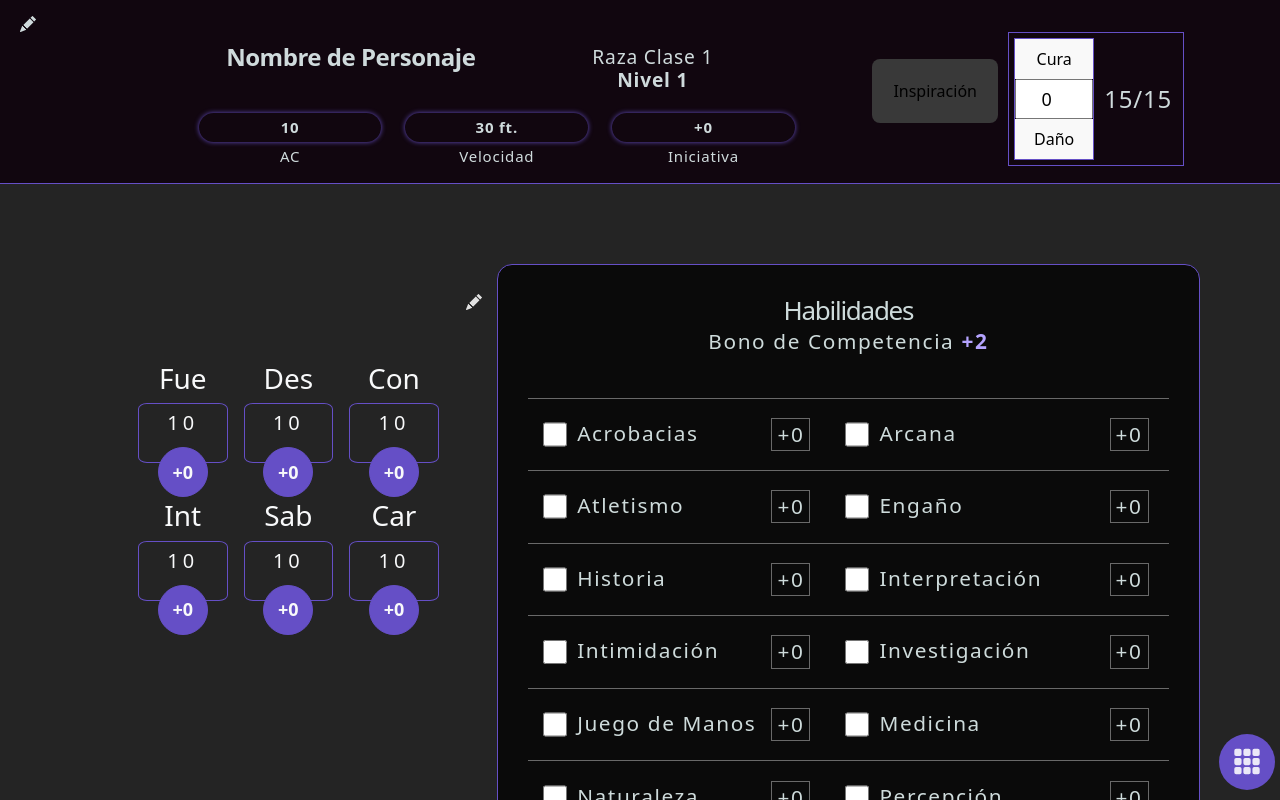
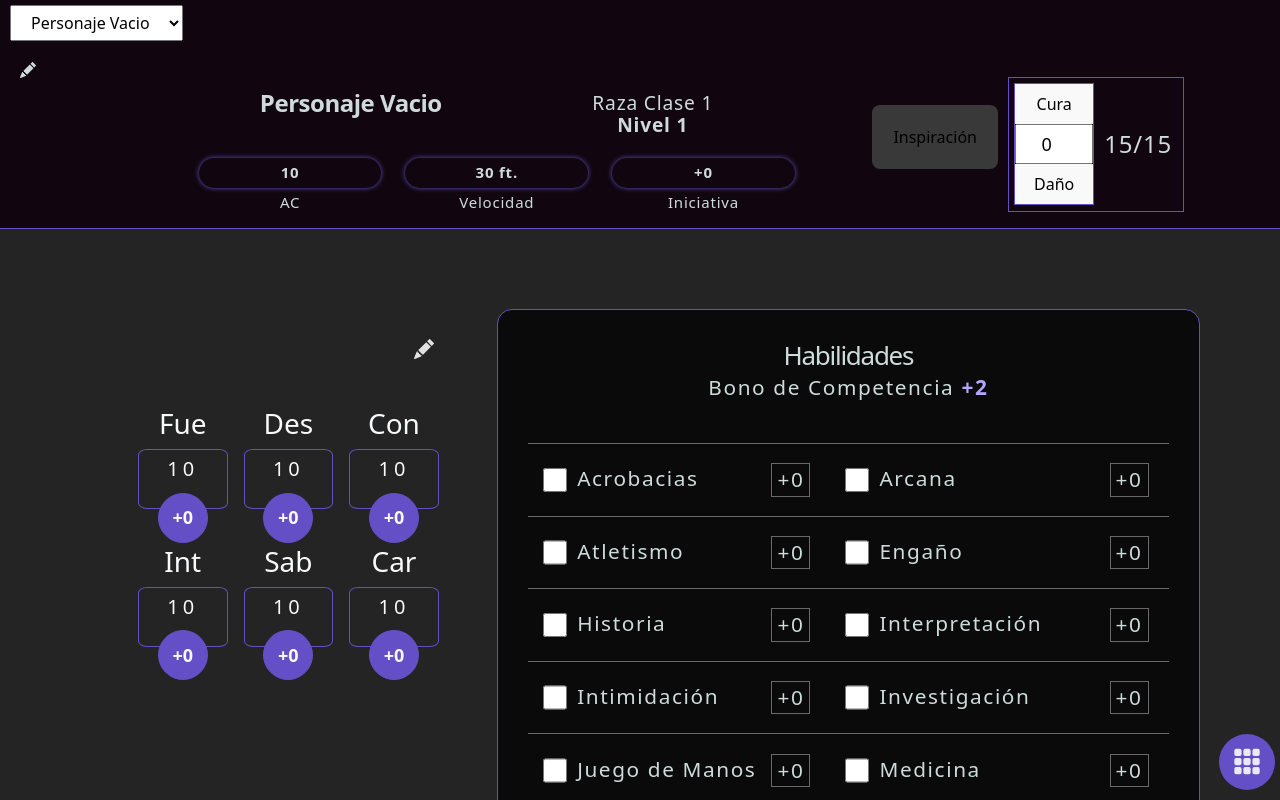
Before and after one commit to Dawguiro/Manager-Hojas-de-Personaje-DnD, a React (Vite) app: page / in a window 1280 px wide. Shown: the top 800 px of the page. Built offline with nearby package versions, Linux system fonts and the light colour scheme.

Commit message:
multiples personajes

```diff
--- a/src/App.jsx
+++ b/src/App.jsx
@@ -1,25 +1,49 @@
-import { useEffect, useState } from 'react'
+import { useEffect, useMemo, useRef, useState } from 'react'
 import './App.css'
 import PersonajeDefault from './personajeDefault'
-import { Atributos, BaseInfo, Habilidades, Inventario, Menu } from './components/barrel.js'
+import { Atributos, BaseInfo, Habilidades, Inventario, Menu, SelectPersonaje } from './components/barrel.js'
 import "react-toastify/dist/ReactToastify.css"
 import { ToastContainer } from 'react-toastify'
 
 function App() {
+  const LISTA_DEFAULT = [PersonajeDefault, PersonajeDefault, PersonajeDefault]
 
+  const didMount = useRef(false);
   const [personaje, setPersonaje] = useState(PersonajeDefault)
-  useEffect(() => {
-    if (localStorage.getItem('personaje') != undefined && localStorage.getItem('personaje') != "") {
-      setPersonaje(JSON.parse(localStorage.getItem("personaje")))
-    }
-    }, []);
+  const [pjIndex, setIndex] = useState(0)
+
+  const debug = () => {
+    console.log("Indice Personaje: ", pjIndex)
+    console.log("Personaje: ", personaje.infoBase.nombre)
+  }
+  useEffect(debug, [pjIndex])
 
   // LocalStorage
   useEffect(() => {
-    if (personaje != PersonajeDefault){
-      localStorage.setItem("personaje", JSON.stringify(personaje))
+    if (localStorage.getItem('personajes') != undefined && localStorage.getItem('personajes') != "") {
+      let lista = JSON.parse(localStorage.getItem("personajes"))
+      setPersonaje(lista[pjIndex])
+    }
+    }, [pjIndex]);
+
+  useEffect(() => {
+    if (didMount.current){
+      if (personaje[pjIndex] != PersonajeDefault){
+        if (JSON.parse(localStorage.getItem("personajes"))) {
+          let lista = JSON.parse(localStorage.getItem("personajes"))
+          lista[pjIndex] = personaje
+          localStorage.setItem("personajes", JSON.stringify(lista))
+        }
+        else {
+          localStorage.setItem("personajes", JSON.stringify(LISTA_DEFAULT))
+        }
+      }
+    } else {
+      didMount.current = "true"
     }
   }, [personaje]);
+
+
 
   return (
     <>
@@ -37,7 +61,8 @@ function App() {
         pauseOnHover
         theme="dark"
       />
-      <BaseInfo personaje={personaje.infoBase} setPersonaje={setPersonaje}/>
+    <SelectPersonaje personaje={personaje.infoBase.nombre} pjIndex={pjIndex} setIndex={setIndex}/>
+    <BaseInfo personaje={personaje.infoBase} setPersonaje={setPersonaje}/>
     </header>
     <section className='principal'>
       <Atributos atributos={personaje.atributos} setPersonaje={setPersonaje}/>
--- a/src/components/Atributos/Atributos.css
+++ b/src/components/Atributos/Atributos.css
@@ -14,8 +14,10 @@
     }
     .bi {
         position: absolute;
+        font-size: 1.25rem;
         top: 0px;
-        right: 15px;
+        right: 15%;
+        cursor: pointer;
         border: none
     }
     .stat {
--- a/src/components/HitPoints/HitPoints.tsx
+++ b/src/components/HitPoints/HitPoints.tsx
@@ -15,7 +15,7 @@ const HitPoints = ({maxHp, minHp = 0}: Props) => {
     setInput(Number(e.target.value))
     }
 
-  const setVidaNueva = (maxHp: number, minHp: number, vidaNueva: number, setHp: Function) => {
+  const setVidaNueva = (maxHp: number, minHp: number, vidaNueva: number) => {
     if (vidaNueva <= minHp){
       setHp(minHp)
     } else if (vidaNueva >= maxHp){
@@ -30,13 +30,13 @@ const HitPoints = ({maxHp, minHp = 0}: Props) => {
 
     if (btn.id == "cura"){
       let vidaNueva = hp + input
-      setVidaNueva(maxHp, minHp, vidaNueva, setHp)
+      setVidaNueva(maxHp, minHp, vidaNueva)
       setInput(0)
     }
 
     if (btn.id == "daño"){
-      let vidaNueva = hp + input
-      setVidaNueva(maxHp, minHp, vidaNueva, setHp)
+      let vidaNueva = hp - input
+      setVidaNueva(maxHp, minHp, vidaNueva)
       setInput(0)
     }
   }
--- /dev/null
+++ b/src/components/SelectPersonaje/SelectPersonaje.css
@@ -0,0 +1,9 @@
+.SelectPersonaje {
+    display: flex;
+    background-color: #11060f;
+    select {
+        padding: 0.3rem 1rem;
+        margin: 5px 10px;
+        align-self: start;
+    }
+}
--- /dev/null
+++ b/src/components/SelectPersonaje/SelectPersonaje.jsx
@@ -0,0 +1,25 @@
+import React, { useEffect, useState } from 'react'
+import "./SelectPersonaje.css"
+import PersonajeDefault from '../../personajeDefault'
+
+const SelectPersonaje = ({personaje, pjIndex, setIndex}) => {
+  if (JSON.parse(localStorage.getItem("personajes"))){
+    var nombres = JSON.parse(localStorage.getItem("personajes")).map(v => v.infoBase.nombre)
+    nombres[pjIndex] = personaje
+  } else {
+    var nombres = [PersonajeDefault.infoBase.nombre, PersonajeDefault.infoBase.nombre, PersonajeDefault.infoBase.nombre]
+  }
+
+
+  return (
+    <div className='SelectPersonaje'>
+      <select>
+        <option onClick={() => setIndex(0)}>{nombres[0]}</option>
+        <option onClick={() => setIndex(1)}>{nombres[1]}</option>
+        <option onClick={() => setIndex(2)}>{nombres[2]}</option>
+      </select>
+    </div>
+  )
+}
+
+export default SelectPersonaje
--- a/src/components/barrel.js
+++ b/src/components/barrel.js
@@ -8,3 +8,4 @@ export { default as Habilidades } from "./Habilidades/Habilidades.jsx";
 export { default as Menu } from "./Menu/Menu.jsx";
 export { default as FormEditar } from "./FormEditar/FormEditar.jsx";
 export { default as Inventario } from "./Inventario/Inventario.jsx";
+export { default as SelectPersonaje } from "./SelectPersonaje/SelectPersonaje";
--- a/src/personajeDefault.js
+++ b/src/personajeDefault.js
@@ -1,6 +1,6 @@
 const PersonajeDefault = {
    "infoBase": {
-      "nombre": "Nombre de Personaje",
+      "nombre": "Personaje Vacio",
       "linaje": "Raza",
       "clase": "Clase 1",
       "nivel": "1",
```
